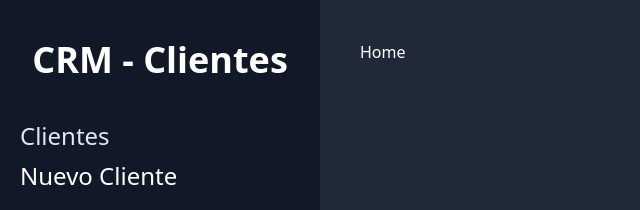
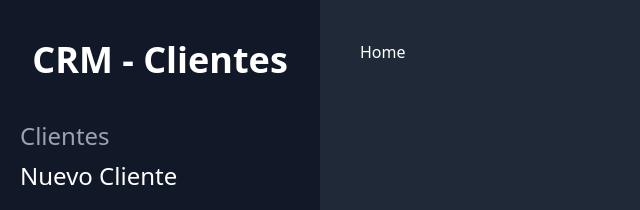
Before and after one commit to JeralPineda/react-admin-clients, a React (Vite) app: page /clientes in a window 1280 px wide. Shown: the top 210 px of the page, without its empty margins (0-640 px from the left). Built offline with nearby package versions, Linux system fonts and the light colour scheme.

Commit message:
actualizando el color del texto

```diff
--- a/src/layout/Layout.jsx
+++ b/src/layout/Layout.jsx
@@ -12,7 +12,7 @@ const Layout = () => {
             <nav className="mt-10">
                <Link
                   //
-                  className={`${urlActual === '/clientes' ? 'text-slate-200' : 'text-white'}  text-2xl block mt-2 hover:text-gray-400`}
+                  className={`${urlActual === '/clientes' ? 'text-gray-400' : 'text-white'}  text-2xl block mt-2 hover:text-gray-400`}
                   to="/clientes">
                   Clientes
                </Link>
```
